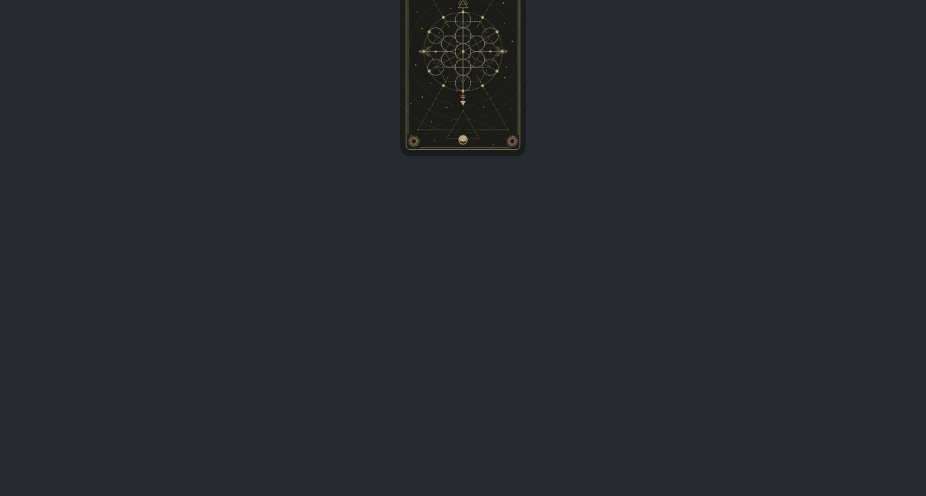
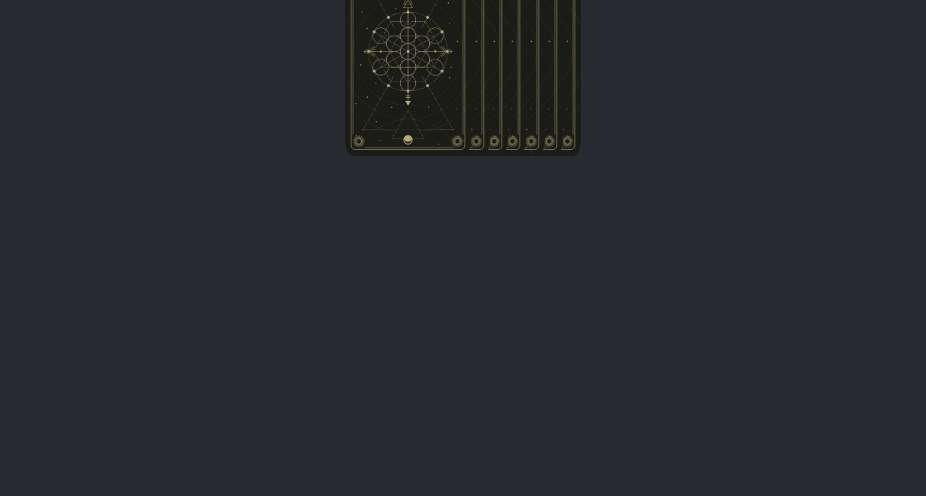
Before and after one commit to AlshainSC/BlackJackJS, a website: page index.html in a window 1280 px wide. Shown: the part 304-800 px from the top of the page, without its empty margins (177-1103 px from the left). Drawn offline with nearby package versions, Linux system fonts and the light colour scheme.

Commit message:
minor animation tweaks // deck

```diff
--- a/index.html
+++ b/index.html
@@ -53,6 +53,12 @@
             </div>
             <div id="deckContain">
                     <img id="deck" src="assets/cardBack.jpeg">
+                    <img id="deck" src="assets/cardBack.jpeg">
+                    <img id="deck" src="assets/cardBack.jpeg">
+                    <img id="deck" src="assets/cardBack.jpeg">
+                    <img id="deck" src="assets/cardBack.jpeg">
+                    <img id="deck" src="assets/cardBack.jpeg">
+                    <img id="deck" src="assets/cardBack.jpeg">
             </div>
             <div id="dealerHand">
                 <h2>Dealer</h2>
--- a/main.js
+++ b/main.js
@@ -253,6 +253,7 @@
 //reset variables
 //potentially better as a separate function  <-- was made into a separate function and it is better this way.
         deck = [];
+        cards = [];
         playerHand = [];
         dealerHand = [];
         playerStand = false;
@@ -297,6 +298,7 @@
         playerWins = 0;
         dealerWins = 0;
         deck = [];
+        cards = [];
         playerHand = [];
         dealerHand = [];
         playerStand = false;
@@ -308,12 +310,17 @@
         $("#dealerCards p").remove();
         $("#playerCards img").remove();
         $("#dealerCards img").remove();
+        $(pVal).text("");
+        $(dVal).text("");
+
 
         $(".roundsWon h2").replaceWith("<h2>Game Over!</h2>");
         setTimeout(function() {
             $(".roundsWon h2").replaceWith("<h2>New Game?</h2>");
         }, 5000);
         $("roundsWon h3").replaceWith(winner);
+
+        setup();
     }
 
 //card logic
--- a/styles.css
+++ b/styles.css
@@ -104,10 +104,13 @@ body {
     width: 500px;
     margin: auto;
     padding: 10px;
+
 }
 
 #deck {
 
+
+    transition: 0.4s ease-out;
     text-align: center;
     font-size: 20px;
     font-weight: bold;
@@ -115,7 +118,7 @@ body {
     width: auto;
     object-fit: scale-down;
     padding: 10px;
-    border-radius: 11%;
+    border-radius: 12%;
     order: 2;
 }
 
@@ -168,6 +171,18 @@ body {
 #dealerHand img:hover ~ img {
     position: relative;
     left: 50px;
+    transition: 0.4s ease-out;
+}
+#deckContain img:not(:first-child) {
+    margin-left: -170px;
+}
+#deckContain img:hover {
+    transform: translateY(-20px);
+    transition: 0.4s ease-out;
+}
+#deckContain img:hover ~ img {
+    position: relative;
+    right: 20px;
     transition: 0.4s ease-out;
 }
 /* Animation */
```
